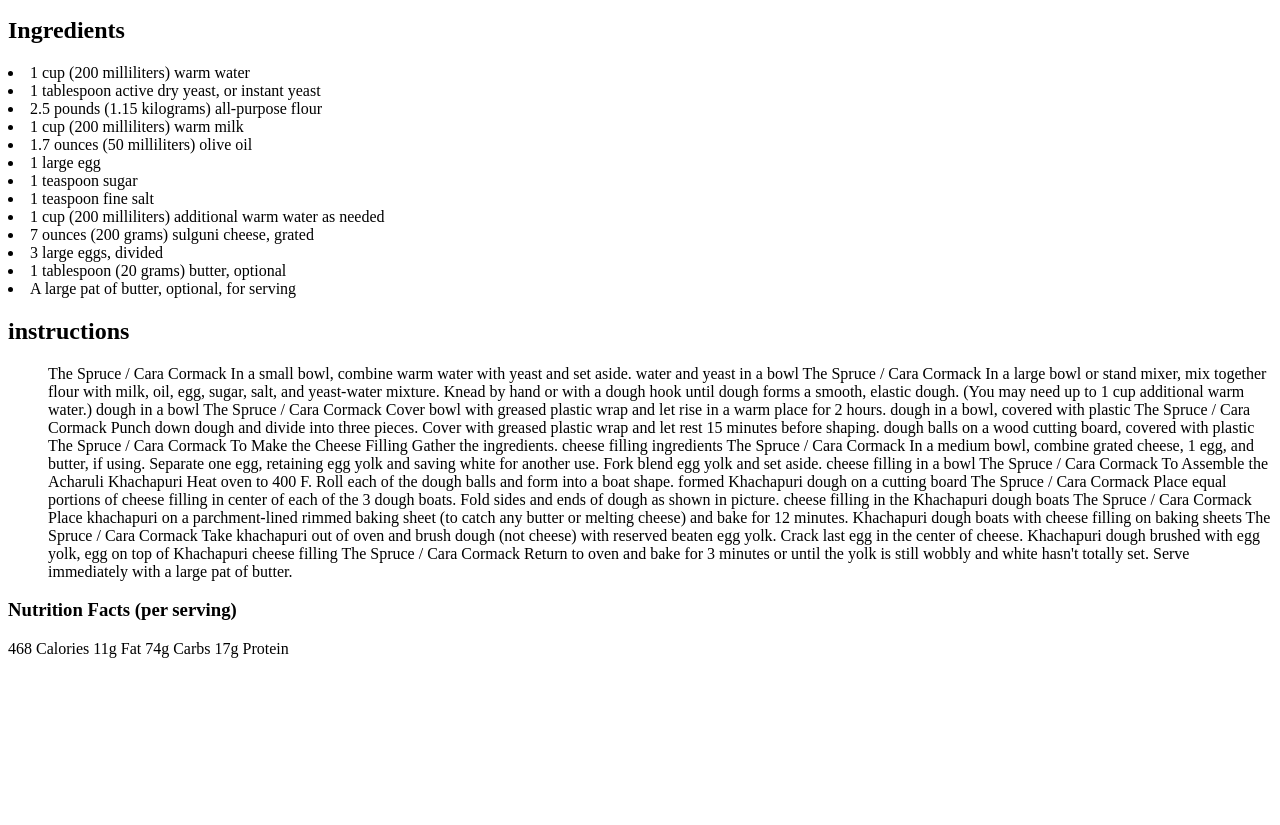
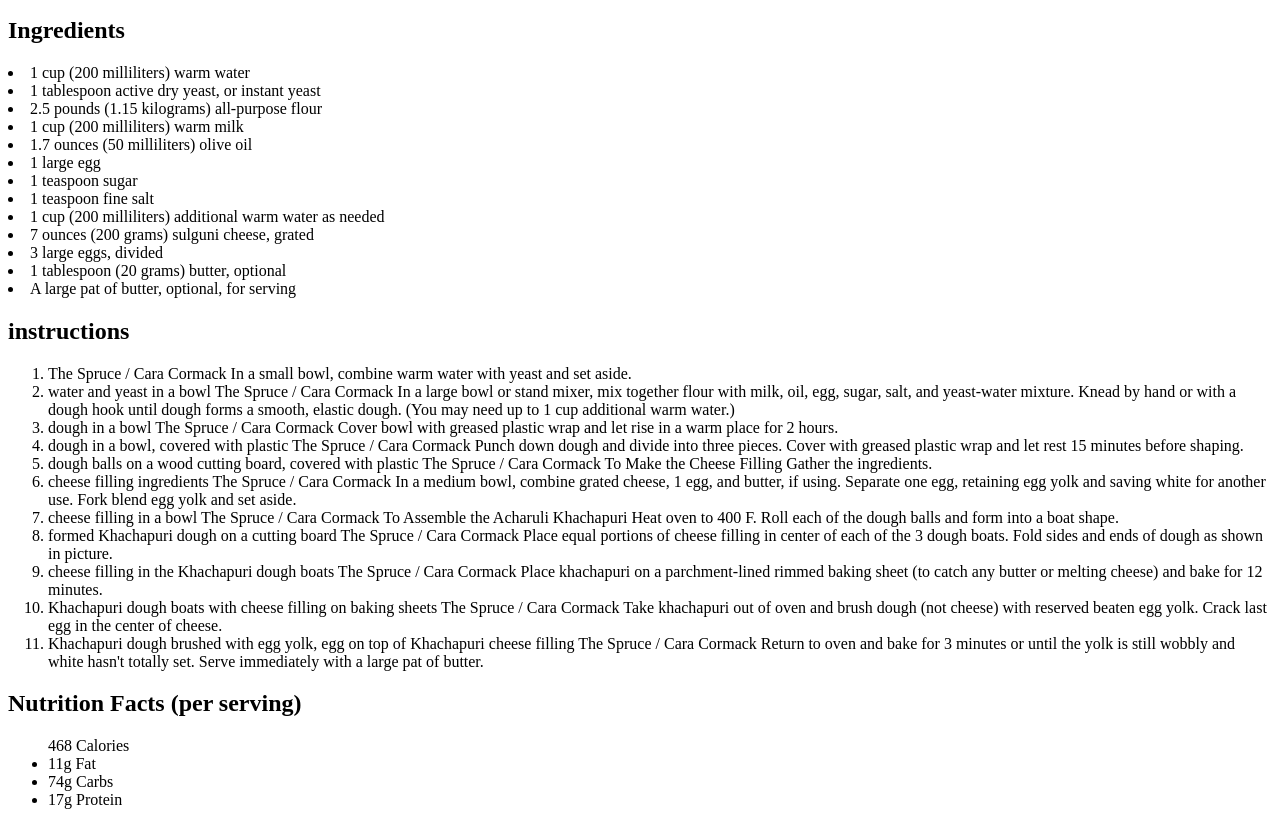
Before and after one commit to GOhonBl/mmp240n, a plain HTML site: page recipe.html in a window 1280 px wide. Shown: the part 119-944 px from the top of the page. Before the commit the page ends 800 px from the top, so only its background shows below. Drawn offline with Linux system fonts and the light colour scheme.

Commit message:
recipe 2

```diff
--- a/recipe.html
+++ b/recipe.html
@@ -31,63 +31,63 @@
 </p>
 </ui>
 <h2>instructions</h2>
+
 <ol>
-<p>
 
-<il>The Spruce / Cara Cormack
-In a small bowl, combine warm water with yeast and set aside.</il>
+<li>The Spruce / Cara Cormack
+In a small bowl, combine warm water with yeast and set aside.</li>
 
-<il>water and yeast in a bowl
+<li>water and yeast in a bowl
 The Spruce / Cara Cormack
-In a large bowl or stand mixer, mix together flour with milk, oil, egg, sugar, salt, and yeast-water mixture. Knead by hand or with a dough hook until dough forms a smooth, elastic dough. (You may need up to 1 cup additional warm water.)</il>
+In a large bowl or stand mixer, mix together flour with milk, oil, egg, sugar, salt, and yeast-water mixture. Knead by hand or with a dough hook until dough forms a smooth, elastic dough. (You may need up to 1 cup additional warm water.)</li>
 
-<il>dough in a bowl
+<li>dough in a bowl
 The Spruce / Cara Cormack
-Cover bowl with greased plastic wrap and let rise in a warm place for 2 hours.</il>
+Cover bowl with greased plastic wrap and let rise in a warm place for 2 hours.</li>
 
-<il>dough in a bowl, covered with plastic
+<li>dough in a bowl, covered with plastic
 The Spruce / Cara Cormack
-Punch down dough and divide into three pieces. Cover with greased plastic wrap and let rest 15 minutes before shaping.</il>
+Punch down dough and divide into three pieces. Cover with greased plastic wrap and let rest 15 minutes before shaping.</li>
 
-<il>dough balls on a wood cutting board, covered with plastic
+<li>dough balls on a wood cutting board, covered with plastic
 The Spruce / Cara Cormack
 To Make the Cheese Filling
-Gather the ingredients.</il>
+Gather the ingredients.</li>
 
-<il>cheese filling ingredients
+<li>cheese filling ingredients
 The Spruce / Cara Cormack
-In a medium bowl, combine grated cheese, 1 egg, and butter, if using. Separate one egg, retaining egg yolk and saving white for another use. Fork blend egg yolk and set aside.</il>
+In a medium bowl, combine grated cheese, 1 egg, and butter, if using. Separate one egg, retaining egg yolk and saving white for another use. Fork blend egg yolk and set aside.</li>
 
-<il>cheese filling in a bowl
+<li>cheese filling in a bowl
 The Spruce / Cara Cormack
 To Assemble the Acharuli Khachapuri
-Heat oven to 400 F. Roll each of the dough balls and form into a boat shape.</il>
+Heat oven to 400 F. Roll each of the dough balls and form into a boat shape.</li>
 
-<il>formed Khachapuri dough on a cutting board
+<li>formed Khachapuri dough on a cutting board
 The Spruce / Cara Cormack
-Place equal portions of cheese filling in center of each of the 3 dough boats. Fold sides and ends of dough as shown in picture.</il>
+Place equal portions of cheese filling in center of each of the 3 dough boats. Fold sides and ends of dough as shown in picture.</li>
 
-<il>cheese filling in the Khachapuri dough boats
+<li>cheese filling in the Khachapuri dough boats
 The Spruce / Cara Cormack
-Place khachapuri on a parchment-lined rimmed baking sheet (to catch any butter or melting cheese) and bake for 12 minutes.</il>
+Place khachapuri on a parchment-lined rimmed baking sheet (to catch any butter or melting cheese) and bake for 12 minutes.</li>
 
-<il>Khachapuri dough boats with cheese filling on baking sheets
+<li>Khachapuri dough boats with cheese filling on baking sheets
 The Spruce / Cara Cormack
-Take khachapuri out of oven and brush dough (not cheese) with reserved beaten egg yolk. Crack last egg in the center of cheese.</il>
+Take khachapuri out of oven and brush dough (not cheese) with reserved beaten egg yolk. Crack last egg in the center of cheese.</li>
 
-<il>Khachapuri dough brushed with egg yolk, egg on top of Khachapuri cheese filling
+<li>Khachapuri dough brushed with egg yolk, egg on top of Khachapuri cheese filling
 The Spruce / Cara Cormack
-Return to oven and bake for 3 minutes or until the yolk is still wobbly and white hasn't totally set. Serve immediately with a large pat of butter.</il>
+Return to oven and bake for 3 minutes or until the yolk is still wobbly and white hasn't totally set. Serve immediately with a large pat of butter.</li>
 
-</p>
 </ol>
-<h3>Nutrition Facts (per serving)</h3>
-<p>
-    468 Calories
-11g Fat
-74g Carbs
-17g Protein
-</p>
+
+<h2>Nutrition Facts (per serving)</h2>
+<ul>
+<il>468 Calories</il>
+<li>11g Fat</il>
+<li>74g Carbs</il>
+<li>17g Protein</il>
+</ul>
 
 </body>
 </html>
```
